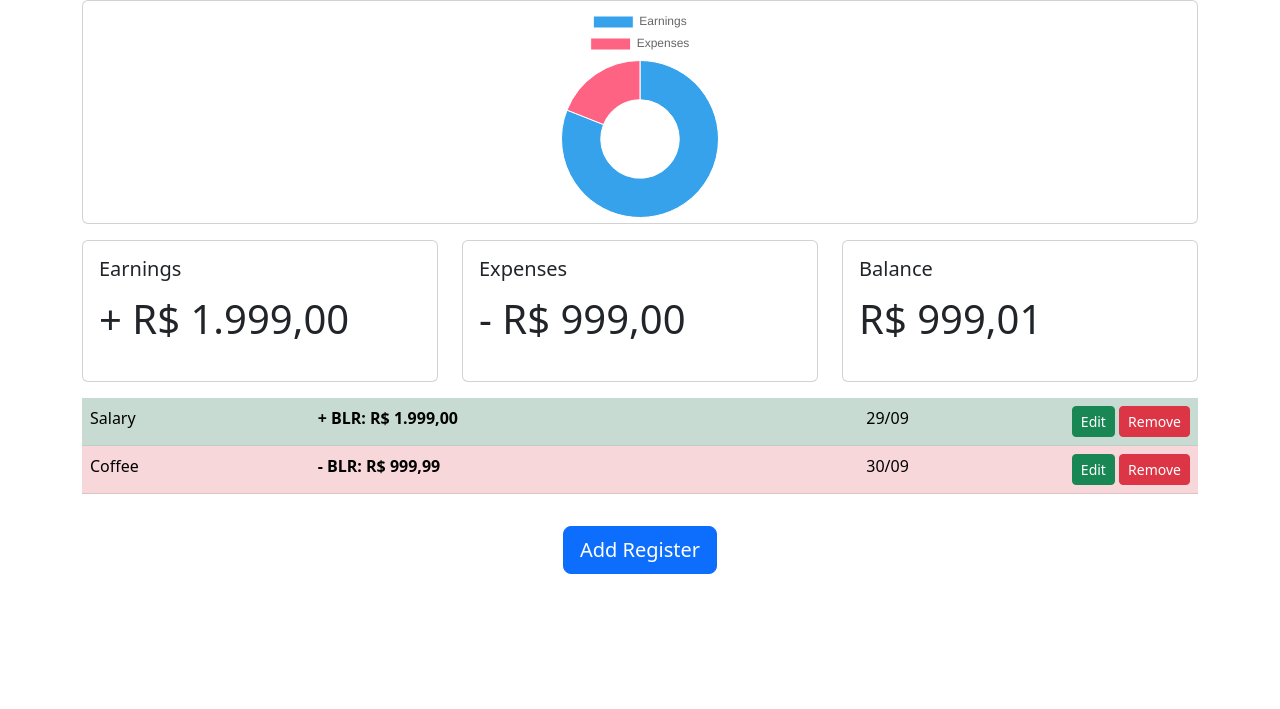
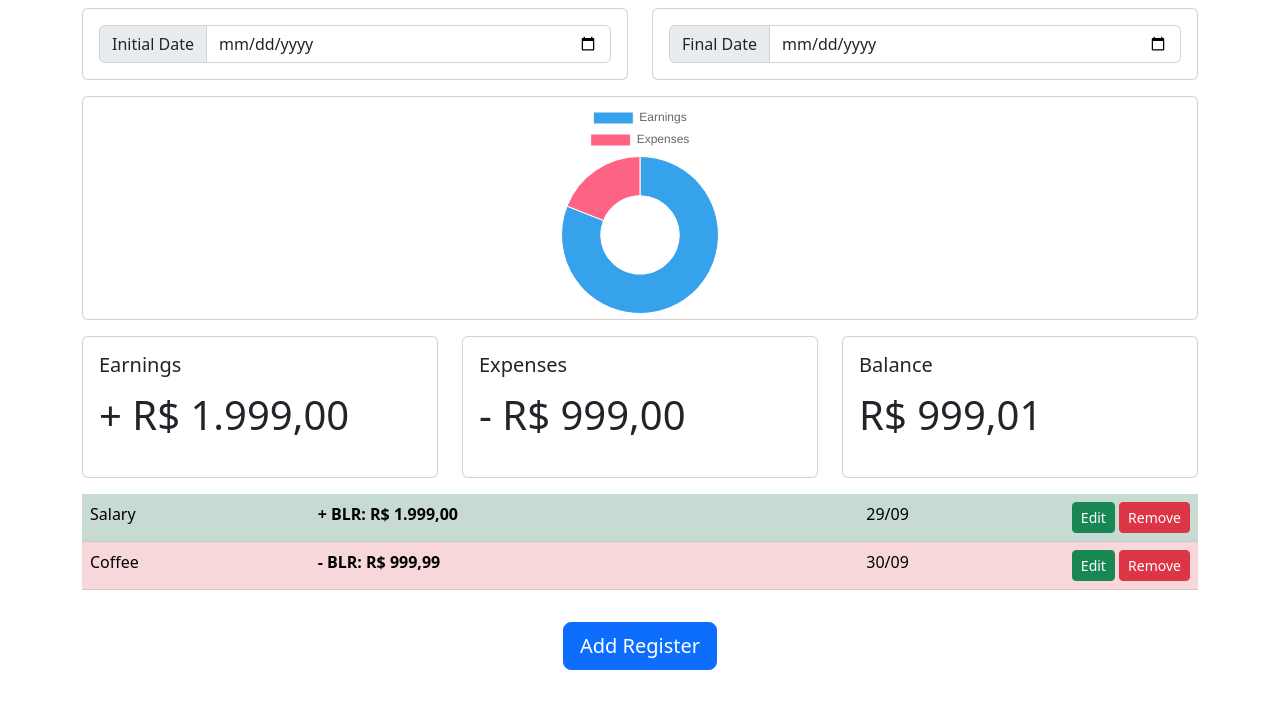
Before and after one commit to WilliamSampaio/abaco, a Python web app: template abaco/templates/index.html.jinja in a window 1280 px wide. Shown: the part 56-765 px from the top of the page. Run offline with Jinja, Linux system fonts and the light colour scheme; the template is opened without the code that fills it, so the values that code supplies are empty.

Commit message:
add initial date & final date

```diff
--- a/abaco/blueprints/web/web.py
+++ b/abaco/blueprints/web/web.py
@@ -1,3 +1,5 @@
+from datetime import datetime
+
 from flask import Blueprint, render_template
 from flask_babel import gettext as _
 from flaskwebgui import close_application
@@ -26,6 +28,8 @@ def index():
 
     data = {
         'lang': lang,
+        'initial_date': datetime.today().strftime('%Y-%m-01'),
+        'final_date': datetime.today().strftime('%Y-%m-%d'),
         'user_config': get_user_config().all()[0],
         'title': _('Home'),
         'countries': COUNTRIES,
--- a/abaco/templates/index.html.jinja
+++ b/abaco/templates/index.html.jinja
@@ -5,7 +5,7 @@
 {{ super() }}
 {% endblock %}
 {% block content %}
-<nav class="navbar bg-light">
+<nav class="navbar bg-light mb-2">
     <div class="container-fluid">
         <a class="navbar-brand" href="#">
             {{ gettext('Hello') }}, {{ data['user_config']['name'] }}
@@ -17,6 +17,31 @@
 </nav>
 
 <div class="container">
+    <div class="row mb-3">
+        <div class="col align-self-center">
+            <div class="card text-center">
+                <div class="card-body">
+                    <div class="input-group">
+                        <span class="input-group-text">Initial Date</span>
+                        <input type="date" class="form-control" name="initial_date" id="initial_date"
+                            value="{{ data['initial_date'] }}">
+                    </div>
+                </div>
+            </div>
+        </div>
+        <div class="col align-self-center">
+            <div class="card text-center">
+                <div class="card-body">
+                    <div class="input-group">
+                        <span class="input-group-text">Final Date</span>
+                        <input type="date" class="form-control" name="final_date" id="final_date"
+                            value="{{ data['final_date'] }}">
+                    </div>
+                </div>
+            </div>
+        </div>
+    </div>
+
     <div class="row mb-3">
         <div class="col align-self-center">
             <div class="card text-center">
```
